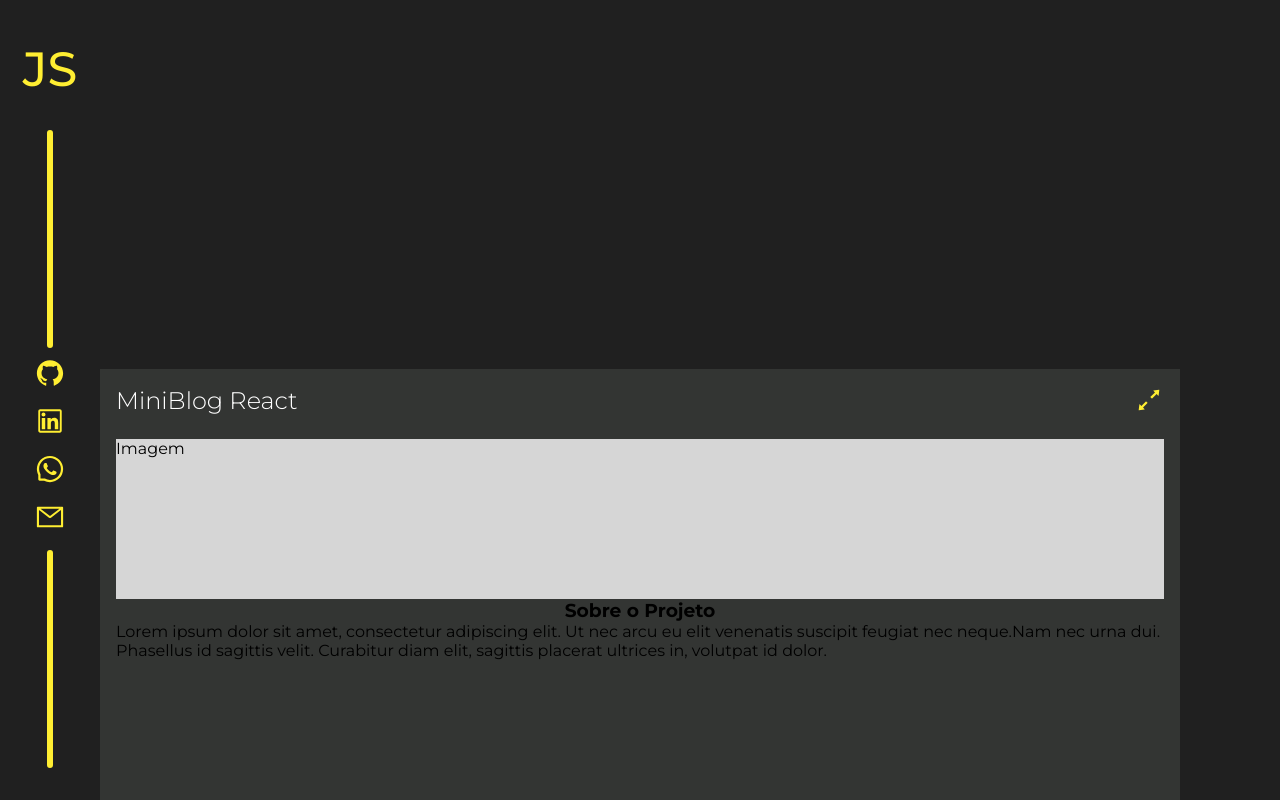
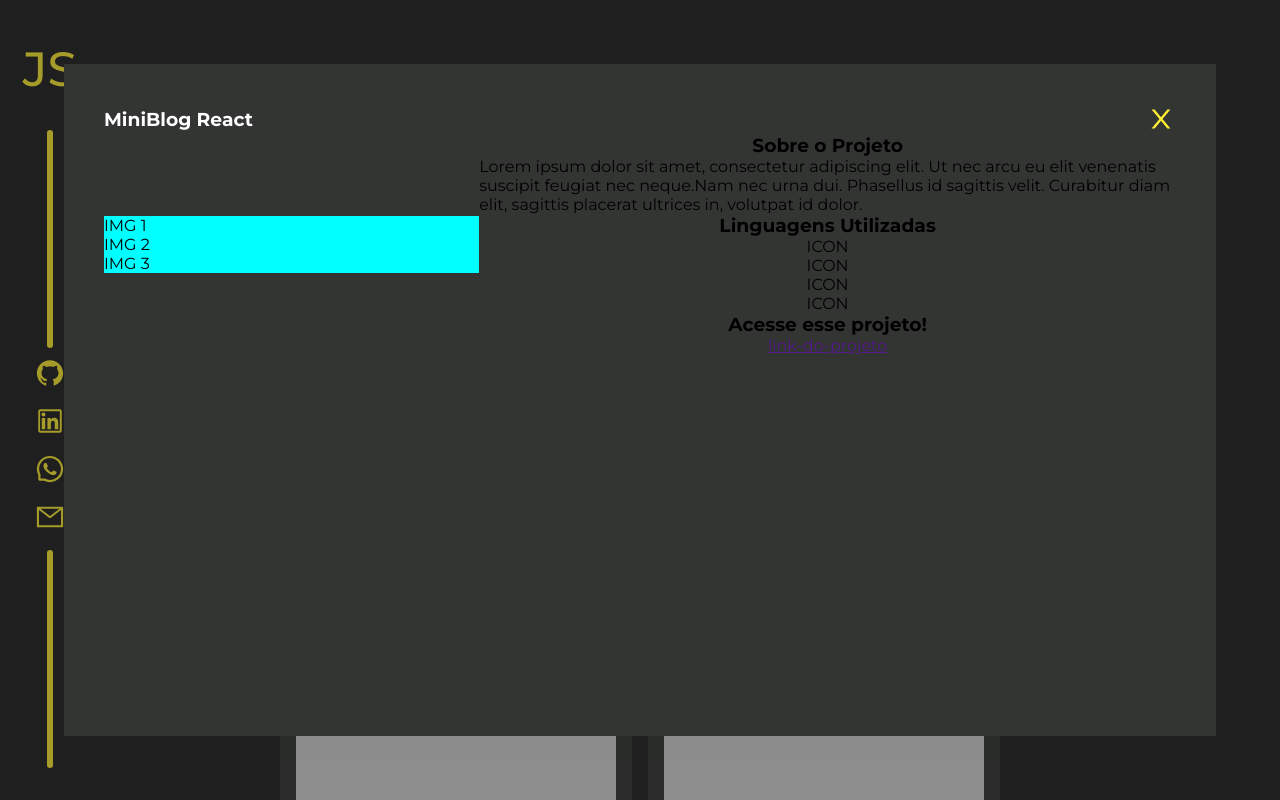
Before and after one commit to jef-sorridente/Portifolio-React, a React (Vite) app in the folder portifolio-jeferson-soares/: page / in a window 1280 px wide. Both pictures are taken after a click on the icon 601 px from the left and 959 px from the top of the page. Shown: the part 559-1359 px from the top of the page. Built offline with nearby package versions, Linux system fonts and the light colour scheme.

Commit message:
Detalhes do Projeto

```diff
--- a/portifolio-jeferson-soares/src/components/Projects/Projects.css
+++ b/portifolio-jeferson-soares/src/components/Projects/Projects.css
@@ -17,28 +17,80 @@
   transition: 1s;
 }
 
-.projects-item-expanded {
-  transition: 1s;
-  background-color: var(--bg-color-4);
-  animation: teste2 1s ease-out forwards;
+.background,
+.project-details,
+.project-details-title,
+.project-details-content,
+.project-about {
+  display: flex;
+  justify-content: center;
+  align-items: center;
+}
+.background {
+  position: fixed;
+  top: 0;
+  left: 0;
+  width: 100vw;
+  height: 100vh;
+  background-color: #20202065;
+  padding: 5%;
+  animation: toogle-left 0.5s ease-in-out;
 }
 
-@keyframes teste2 {
+.project-details {
+  width: 100%;
+  height: 100%;
+  padding: 2.5rem;
+  flex-direction: column;
+  background-color: var(--bg-color-4);
+  justify-content: start;
+}
+
+.project-details-title {
+  width: 100%;
+  justify-content: space-between;
+  animation: toogle-opacity 1s ease-in-out forwards;
+  animation-delay: 0.5s;
+  opacity: 0;
+}
+
+.project-details-title h3 {
+  color: var(--color-2);
+}
+
+.project-details-title svg {
+  font-size: 30px;
+  color: var(--color-1);
+}
+
+.project-details-content {
+  justify-content: space-between;
+}
+.project-image {
+  background-color: aqua;
+  width: 35%;
+}
+
+.project-about {
+  width: 65%;
+  flex-direction: column;
+}
+
+@keyframes toogle-left {
   0% {
-    width: 32.6%;
-    height: 250px;
-  }
-  25% {
-    width: 32.6%;
-    height: 700px;
-  }
-  50% {
-    width: 32.6%;
-    height: 700px;
+    left: -100%;
   }
   100% {
-    width: 100%;
-    height: 700px;
+    left: 0;
+  }
+}
+
+@keyframes toogle-opacity {
+  0% {
+    opacity: 0;
+  }
+  100% {
+    opacity: 100%;
   }
 }
 
--- a/portifolio-jeferson-soares/src/components/Projects/Projects.jsx
+++ b/portifolio-jeferson-soares/src/components/Projects/Projects.jsx
@@ -1,14 +1,12 @@
 import "./Projects.css";
 
 // Icons
-import { AiOutlineArrowsAlt } from "react-icons/ai";
+import { AiOutlineArrowsAlt, AiOutlineClose } from "react-icons/ai";
 
 //Hooks
 import { useState } from "react";
 
 const Projects = () => {
-  const [expandedIndex, setExpandedIndex] = useState(null);
-
   const arrayProjects = [
     {
       id: 1,
@@ -59,34 +57,63 @@ const Projects = () => {
     },
   ];
 
-  const handleExpand = (index) => {
-    setExpandedIndex(index === expandedIndex ? null : index);
+  const [expandedItemId, setExpandedItemId] = useState(null);
+
+  const handleExpand = (item) => {
+    if (expandedItemId === item.id) {
+      // Se o item já estiver expandido, clique novamente para fechá-lo
+      setExpandedItemId(null);
+    } else {
+      // Se o item estiver fechado, clique para expandi-lo
+      setExpandedItemId(item.id);
+    }
   };
+
   return (
     <div className="projects" id="project">
-      {arrayProjects.map((item, index) => (
-        <div
-          key={item.id}
-          className={`item ${
-            expandedIndex === index ? "projects-item-expanded" : "projects-item"
-          }`}
-        >
+      {arrayProjects.map((item) => (
+        <div key={item.id} className={"projects-item"}>
           <div className="projects-container">
             <div className="projects-title">
               <h3>{item.title}</h3>
-              <AiOutlineArrowsAlt onClick={() => handleExpand(index)} />
+              <AiOutlineArrowsAlt onClick={() => handleExpand(item)} />
             </div>
             <div className="project-img">Imagem</div>
-            {expandedIndex === index && (
-              <>
-                <div className="teste">{item.subtitle}</div>
-                <h3>Sobre o Projeto</h3>
-                <div>
-                  <p>{item.content}</p>
+          </div>
+          {expandedItemId === item.id && (
+            <div className="background">
+              <div className="project-details">
+                <div className="project-details-title">
+                  <h3>{item.title}</h3>
+                  <AiOutlineClose onClick={() => handleExpand(item)} />
                 </div>
-              </>
-            )}
-          </div>
+                <div className="project-details-content">
+                  <div className="project-image">
+                    <p>IMG 1</p>
+                    <p>IMG 2</p>
+                    <p>IMG 3</p>
+                  </div>
+                  <div className="project-about">
+                    <h3>Sobre o Projeto</h3>
+                    <div className="project-about-text">
+                      <p>{item.content}</p>
+                    </div>
+                    <h3>Linguagens Utilizadas</h3>
+                    <div className="project-about-language">
+                      <p>ICON</p>
+                      <p>ICON</p>
+                      <p>ICON</p>
+                      <p>ICON</p>
+                    </div>
+                    <h3>Acesse esse projeto!</h3>
+                    <div className="project-about-link">
+                      <a href="">link-do-projeto</a>
+                    </div>
+                  </div>
+                </div>
+              </div>
+            </div>
+          )}
         </div>
       ))}
     </div>
```
